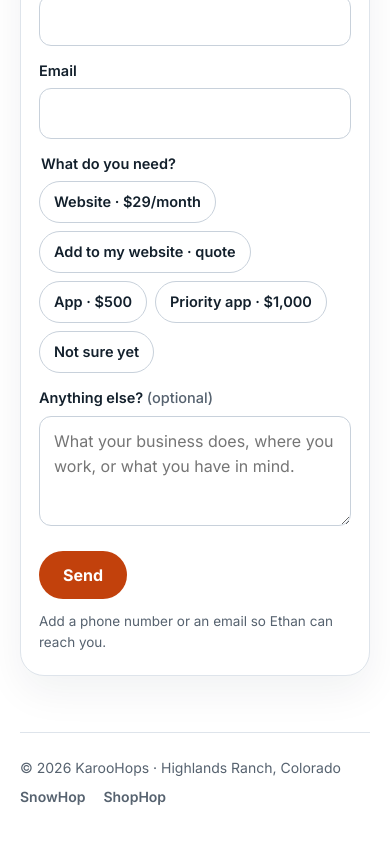
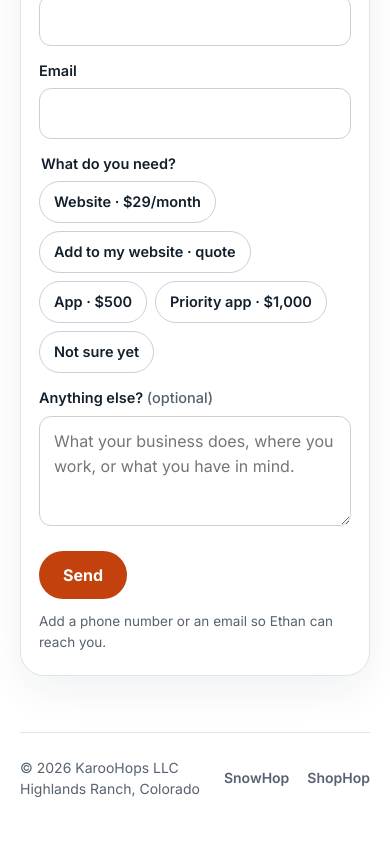
Before and after one commit to KarooHops/karoohops.github.io, a plain HTML site: page index.html in a window 390 px wide. Shown: the part 6796-7640 px from the top of the page. Drawn offline with Linux system fonts and the light colour scheme.

Commit message:
Footer: KarooHops LLC
Co-Authored-By: Claude Opus 5.5 <noreply@anthropic.com>
Claude-Session: https://claude.ai/code/session_013F4kFZRN6GcZ19vKa7sULe

```diff
--- a/index.html
+++ b/index.html
@@ -151,6 +151,7 @@ fieldset{border:0;margin:0;padding:0;min-width:0}
 
 footer{border-top:1px solid var(--line);padding:24px 0 40px;display:flex;flex-wrap:wrap;justify-content:space-between;gap:8px 20px;color:var(--muted);font-size:14px}
 footer nav{gap:18px}
+.nw{white-space:nowrap}
 footer a{color:var(--muted);text-decoration:none;font-weight:600}
 footer a:hover{color:var(--ink)}
 
@@ -172,6 +173,8 @@ footer a:hover{color:var(--ink)}
   .ex{padding:24px 20px}
   .ex-name{font-size:30px}
   .panel{padding:22px 18px}
+  .legal .dot{display:none}
+  .legal .nw{display:block}
   .phone{width:230px}
 }
 </style>
@@ -345,7 +348,7 @@ footer a:hover{color:var(--ink)}
 
 <div class="wrap">
 <footer>
-  <span>&copy; 2026 KarooHops &#183; Highlands Ranch, Colorado</span>
+  <span class="legal"><span class="nw">&copy; 2026 KarooHops LLC</span><span class="dot" aria-hidden="true"> &#183; </span><span class="nw">Highlands Ranch, Colorado</span></span>
   <nav aria-label="Examples"><a href="/snowhop/">SnowHop</a><a href="/shophop-site/">ShopHop</a></nav>
 </footer>
 </div>
```
